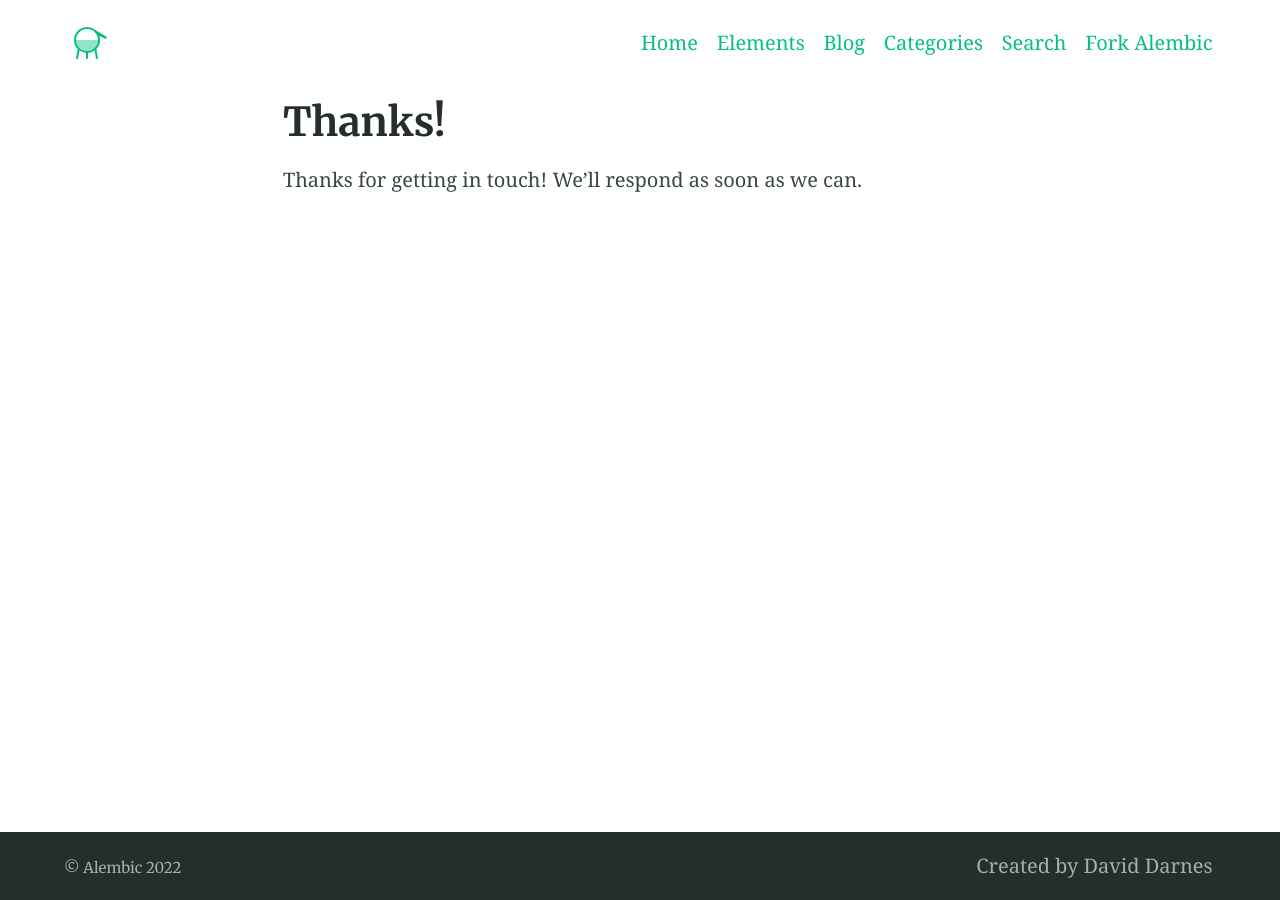
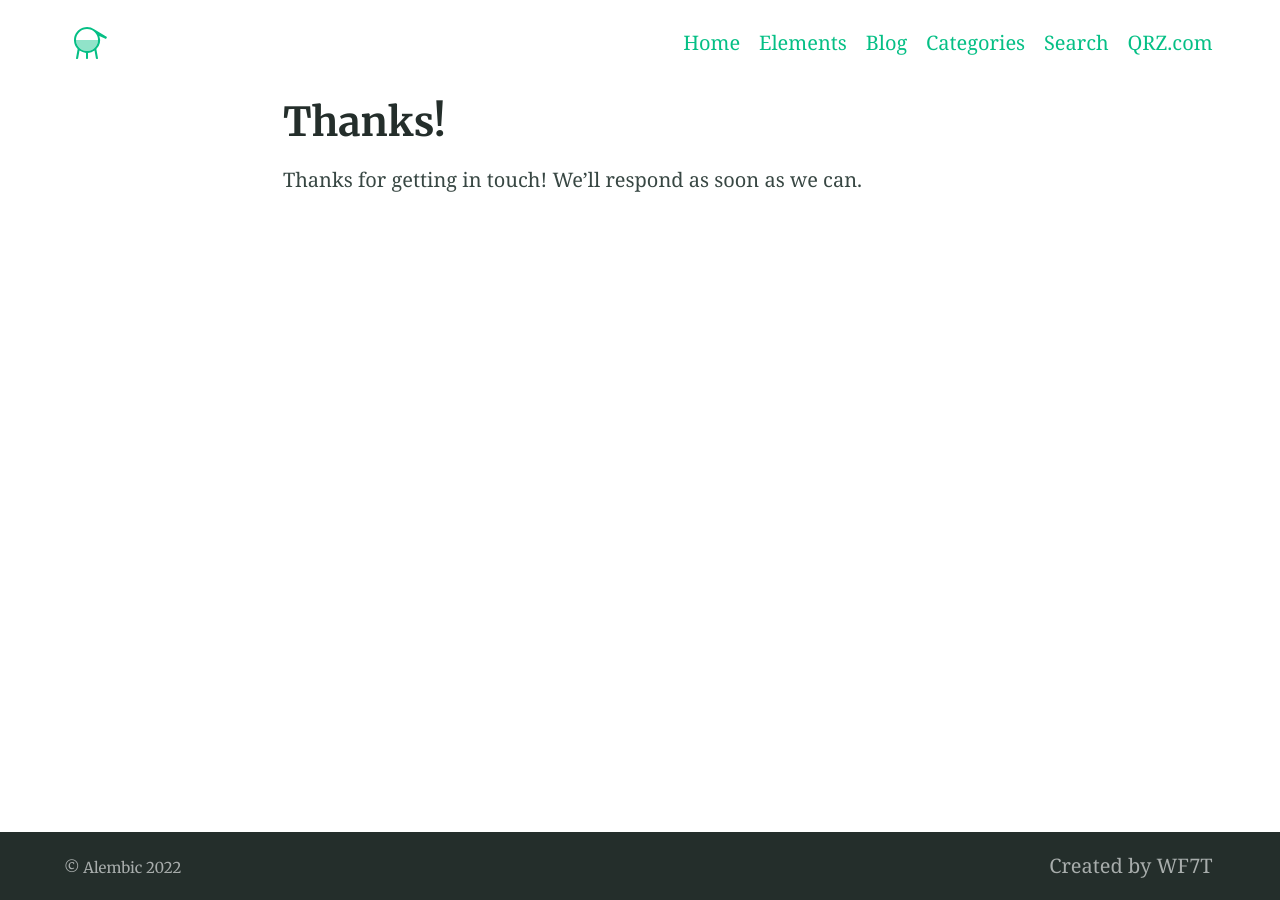
Before and after one commit to WF7T/wf7t.github.io, a Jekyll site: the page built from thanks.md, in a window 1280 px wide. Built offline with Jekyll 4.4.1, drawn with Linux system fonts in a browser that asks for light colours.

Commit message:
config update

```diff
--- a/_config.yml
+++ b/_config.yml
@@ -131,11 +131,11 @@ navigation_header:
   url: /categories/
 - title: Search
   url: /search/
-- title: Fork Alembic
-  url: https://github.com/daviddarnes/alembic
+- title: QRZ.com
+  url: https://www.qrz.com/db/WF7T
 
 navigation_footer:
-- title: Created by David Darnes
+- title: Created by WF7T
   url: https://darn.es
 
 social_links: # Appears in sidebar. Set the urls then uncomment and comment out as desired
```
Also changed, not shown: 1 other file.
